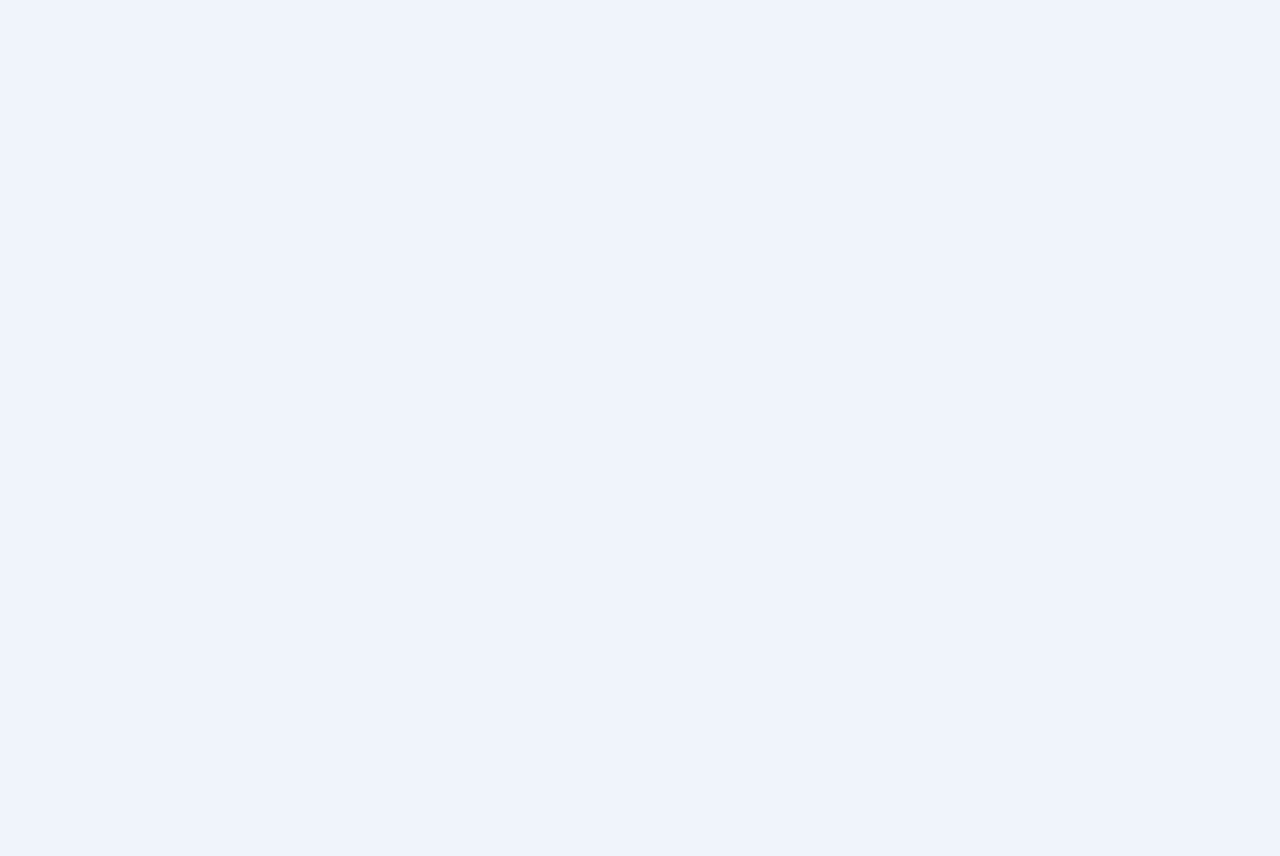
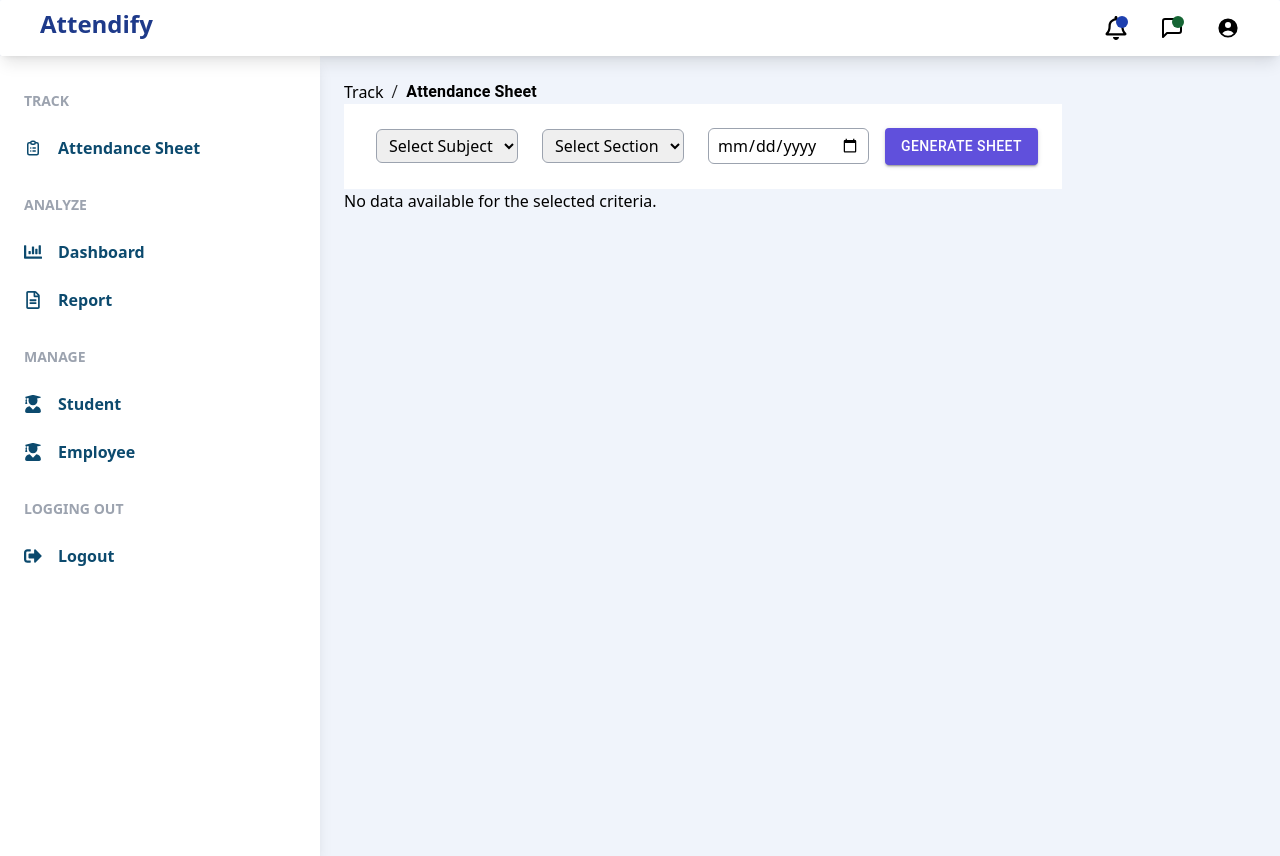
Before and after one commit to Muneeba2001/Attendify, a React (Vite) app in the folder FrontEnd/MarkIn/: page /AdminDashBoard/Track/AttendanceSheet in a window 1280 px wide. Before the commit this address had no page. Before the commit the page ends 800 px from the top, so only its background shows below. Built offline with nearby package versions, Linux system fonts and the light colour scheme.

Commit message:
Updation ....

```diff
--- a/FrontEnd/MarkIn/src/Component/DashBoard/SideBar.jsx
+++ b/FrontEnd/MarkIn/src/Component/DashBoard/SideBar.jsx
@@ -22,7 +22,7 @@ const SideBar = () => {
           <div className="mb-2 flex w-full items-center">
             <HiOutlineClipboardList className="mr-0 text-lg" />
             <NavLink
-              to="/AttendanceSheet"
+              to="/AdminDashBoard/Track/AttendanceSheet"
               className="block rounded px-4 py-2 hover:bg-gray-100"
               activeclassname="bg-blue-50 text-blue-700"
             >
--- /dev/null
+++ b/FrontEnd/MarkIn/src/Component/TrackBreadCrumb.jsx
@@ -0,0 +1,59 @@
+import * as React from 'react';
+import Typography from '@mui/material/Typography';
+import Link from '@mui/material/Link';
+import { useLocation } from 'react-router-dom';
+
+const TrackBreadCrumb = () => {
+    const location = useLocation('');
+    const pathnames = location.pathname.split('/').filter((x => x));
+    const BreadCrumbs = [
+        {
+            label : 'Track', href: '/AdminDashBoard/Track'
+        },
+        {
+            label : 'Attendance Sheet', href : '/AdminDashBoard/Track/AttendanceSheet'
+         }
+    ]
+  return (
+    <>
+    <div aria-label='BreadCrumb' className='flex items-center'>
+        {
+            BreadCrumbs.map((BreadCrumb,index)=> {
+                const isLast = index === BreadCrumbs.length-1;
+                const isActive = location.pathname === BreadCrumb.href;
+                return (
+                    <React.Fragment key={BreadCrumb.href}>
+                {index > 0 && (
+                  <Typography color="text.primary" sx={{ mx: 1 }}>
+                    {' / '}
+                  </Typography>
+                )}
+                {isLast || isActive ? (
+                  <Typography
+                    key={BreadCrumb.href}
+                    color="color.primary"
+                    sx={{ fontWeight: isActive ? 'bold' : 'normal' }}
+                  >
+                    {BreadCrumb.label}
+                  </Typography>
+                ) : (
+                  <Link
+                    key={BreadCrumb.href}
+                    underline="hover"
+                    color="inherit"
+                    href={BreadCrumb.href}
+                    sx={{ fontWeight: 'normal' }}
+                  >
+                    {BreadCrumb.label}
+                  </Link>
+                )}
+              </React.Fragment>
+                )
+            })
+        }
+    </div>
+    </>
+  )
+}
+
+export default TrackBreadCrumb
--- a/FrontEnd/MarkIn/src/Pages/AdminDashBoard/Routes/AdminRoutes.jsx
+++ b/FrontEnd/MarkIn/src/Pages/AdminDashBoard/Routes/AdminRoutes.jsx
@@ -6,6 +6,8 @@ import DefaultLayout from "../../DefaulLayout/DefaultLayout";
 import DashBoard from "../DashBoard";
 import Employee from "../Manage/Employee";
 import Student from "../Manage/Student";
+import Track from "../Track";
+import AttendanceSheet from "../../AdminProtoType/AttendanceSheet";
 
 const AdminRoutes = () => {
   return (
@@ -55,8 +57,11 @@ const AdminRoutes = () => {
      <Route path="/AdminDashBoard" element = {<DefaultLayout><DashBoard/></DefaultLayout>}/>
      <Route path="/AdminDashBoard/Manage" element = {<DefaultLayout><Manage/></DefaultLayout>} >
      <Route path="Student" element = {<Student/>}/>
-     <Route path="Employee" element = {<Employee/>} />
+     <Route path="Employee" element = {<Employee/>} />  </Route>
+     <Route path="/AdminDashBoard/Track" element  = {<DefaultLayout><Track/></DefaultLayout>} >
+      <Route path="AttendanceSheet" element = {<AttendanceSheet/>}/>
      </Route>
+
     </Routes>
   );
 };
--- a/FrontEnd/MarkIn/src/Pages/AdminDashBoard/Track.jsx
+++ b/FrontEnd/MarkIn/src/Pages/AdminDashBoard/Track.jsx
@@ -1,9 +1,10 @@
 import React from 'react'
+import { Outlet } from 'react-router-dom'
 
 const Track = () => {
   return (
     <div>
-      Tracking
+      <Outlet/>
     </div>
   )
 }
--- a/FrontEnd/MarkIn/src/Pages/AdminProtoType/AttendanceSheet.jsx
+++ b/FrontEnd/MarkIn/src/Pages/AdminProtoType/AttendanceSheet.jsx
@@ -1,6 +1,7 @@
 import React, { useState } from 'react';
 import { Formik, Form, Field } from 'formik';
 import { Button } from '@mui/material';
+import TrackBreadCrumb from '../../Component/TrackBreadCrumb';
 
 // Mock data representing students and their attendance
 const studentData = [
@@ -33,6 +34,7 @@ const AttendanceSheet = () => {
 
   return (
     <>
+    <TrackBreadCrumb />
       {/* selection */}
       <div className="container bg-white p-6 flex flex-col space-y-4 w-full">
         <Formik
```
Also changed, not shown: FrontEnd/MarkIn/src/Component/Admin/Employee_list/BreadCrumbs.jsx (deleted, +0 -11 lines).
